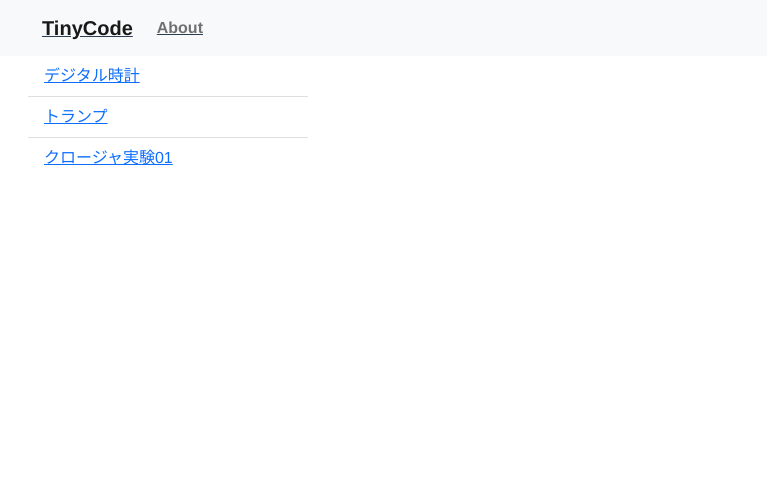
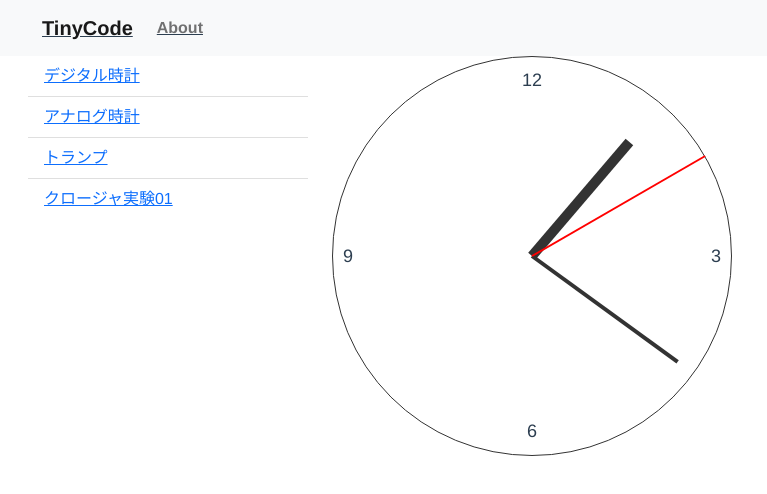
Before and after one commit to 0gravity000/tiny-code, a Vue app: page /analog-clock in a window 1280 px wide. Shown: the top 494 px of the page, without its empty margins (0-767 px from the left). Built offline with nearby package versions, Linux system fonts and the light colour scheme.

Commit message:
AnalogClockを追加 DigitalClockをunmounted時にタイマークリアを追加

```diff
--- a/src/components/SidebarHome.vue
+++ b/src/components/SidebarHome.vue
@@ -3,6 +3,9 @@
     <ul class="list-group list-group-flush">
       <li class="list-group-item">
         <router-link to="/digital-clock">デジタル時計</router-link>
+      </li>
+      <li class="list-group-item">
+        <router-link to="/analog-clock">アナログ時計</router-link>
       </li>
       <li class="list-group-item">
         <router-link to="/playing-cards">トランプ</router-link>
--- /dev/null
+++ b/src/components/contents/AnalogClock.vue
@@ -0,0 +1,121 @@
+<template>
+  <div class="c-clock">
+    <span class="c-clock__hour"></span> <!-- 時計 -->
+    <span class="c-clock__min"></span> <!-- 分針 -->
+    <span class="c-clock__sec"></span> <!-- 秒針 -->
+    <span class="c-clock__12">12</span> <!-- 時計文字 -->
+    <span class="c-clock__3">3</span> <!-- 時計文字 -->
+    <span class="c-clock__6">6</span> <!-- 時計文字 -->
+    <span class="c-clock__9">9</span> <!-- 時計文字 -->
+  </div>
+</template>
+
+<script>
+export default {
+  data() {
+    return {
+      excutedTimer: ""
+    }
+  },
+  created() {
+    this.displayTime()
+  },
+  mounted() {
+  },
+  unmounted() {
+    clearInterval(this.excutedTimer)
+  },
+  methods:{
+    displayTime: function(){
+      this.excutedTimer = setInterval(() => {
+        // 現在時間の取得
+        const now = new Date();
+        const h = now.getHours();
+        const m = now.getMinutes();
+        const s = now.getSeconds();
+
+        // 時、分、秒を元に角度を計算
+        const degH = h * (360 / 12) + m * (360 / 12 / 60);
+        const degM = m * (360 / 60);
+        const degS = s * (360 / 60);
+
+        // 各要素を取得
+        const elementH = document.querySelector(".c-clock__hour");
+        const elementM = document.querySelector(".c-clock__min");
+        const elementS = document.querySelector(".c-clock__sec");
+
+        // styleを追加
+        elementH.style.transform = `rotate(${degH}deg)`;
+        elementM.style.transform = `rotate(${degM}deg)`;
+        elementS.style.transform = `rotate(${degS}deg)`;
+      }, 1000);
+    }
+  }
+}
+</script>
+
+<!-- Add "scoped" attribute to limit CSS to this component only -->
+<style scoped>
+.c-clock {
+  position: relative;
+  width: 400px;
+  height: 400px;
+  border: 1px solid #333;
+  border-radius: 50%;
+}
+.c-clock__hour {
+  position: absolute;
+  top: calc(50% - 150px);
+  left: calc(50% - 5px);
+  width: 10px;
+  height: 150px;
+  background: #333;
+  transform-origin: bottom;
+}
+.c-clock__min {
+  position: absolute;
+  top: calc(50% - 180px);
+  left: calc(50% - 2px);
+  width: 4px;
+  height: 180px;
+  background: #333;
+  transform-origin: bottom;
+}
+.c-clock__sec {
+  position: absolute;
+  top: calc(50% - 200px);
+  left: calc(50% - 1px);
+  width: 2px;
+  height: 200px;
+  background: #ff0000;
+  transform-origin: bottom;
+}
+.c-clock__12 {
+  position: absolute;
+  top: 10px;
+  left: calc(50%);
+  transform: translateX(-50%);
+  font-size: 18px;
+}
+.c-clock__3 {
+  position: absolute;
+  top: 50%;
+  right: 10px;
+  transform: translateY(-50%);
+  font-size: 18px;
+}
+.c-clock__6 {
+  position: absolute;
+  bottom: 10px;
+  left: calc(50%);
+  transform: translateX(-50%);
+  font-size: 18px;
+}
+.c-clock__9 {
+  position: absolute;
+  top: 50%;
+  left: 10px;
+  transform: translateY(-50%);
+  font-size: 18px;
+}
+</style>
--- a/src/components/contents/DigitalClock.vue
+++ b/src/components/contents/DigitalClock.vue
@@ -7,15 +7,23 @@
 
 <script>
 export default {
+  data() {
+    return {
+      excutedTimer: ""
+    }
+  },
   mounted() {
     this.displayTime()
+  },
+  unmounted() {
+    clearTimeout(this.excutedTimer)
   },
   methods:{
     displayTime: function(){
       var elt = document.getElementById("digital-clock");
       var now = new Date();
       elt.innerHTML = now.toLocaleTimeString();
-      setTimeout(this.displayTime, 1000);
+      this.excutedTimer = setTimeout(this.displayTime, 1000);
     }
   }
 }
--- a/src/router/index.js
+++ b/src/router/index.js
@@ -1,6 +1,7 @@
 import { createRouter, createWebHistory } from 'vue-router'
 import HomeView from '../views/HomeView.vue'
 import DigitalClock from '../components/contents/DigitalClock.vue'
+import AnalogClock from '../components/contents/AnalogClock.vue'
 import PlayingCards from '../components/contents/PlayingCards.vue'
 import ClosuresExperiment01 from '../components/contents/ClosuresExperiment01.vue'
 //import DOMExperiment01 from '../views/contents/DOMExperiment01.vue'
@@ -23,6 +24,11 @@ const routes = [
     path: '/digital-clock',
     name: 'digital-clock',
     component: DigitalClock
+  },
+  {
+    path: '/analog-clock',
+    name: 'analog-clock',
+    component: AnalogClock
   },
   {
     path: '/playing-cards',
```
